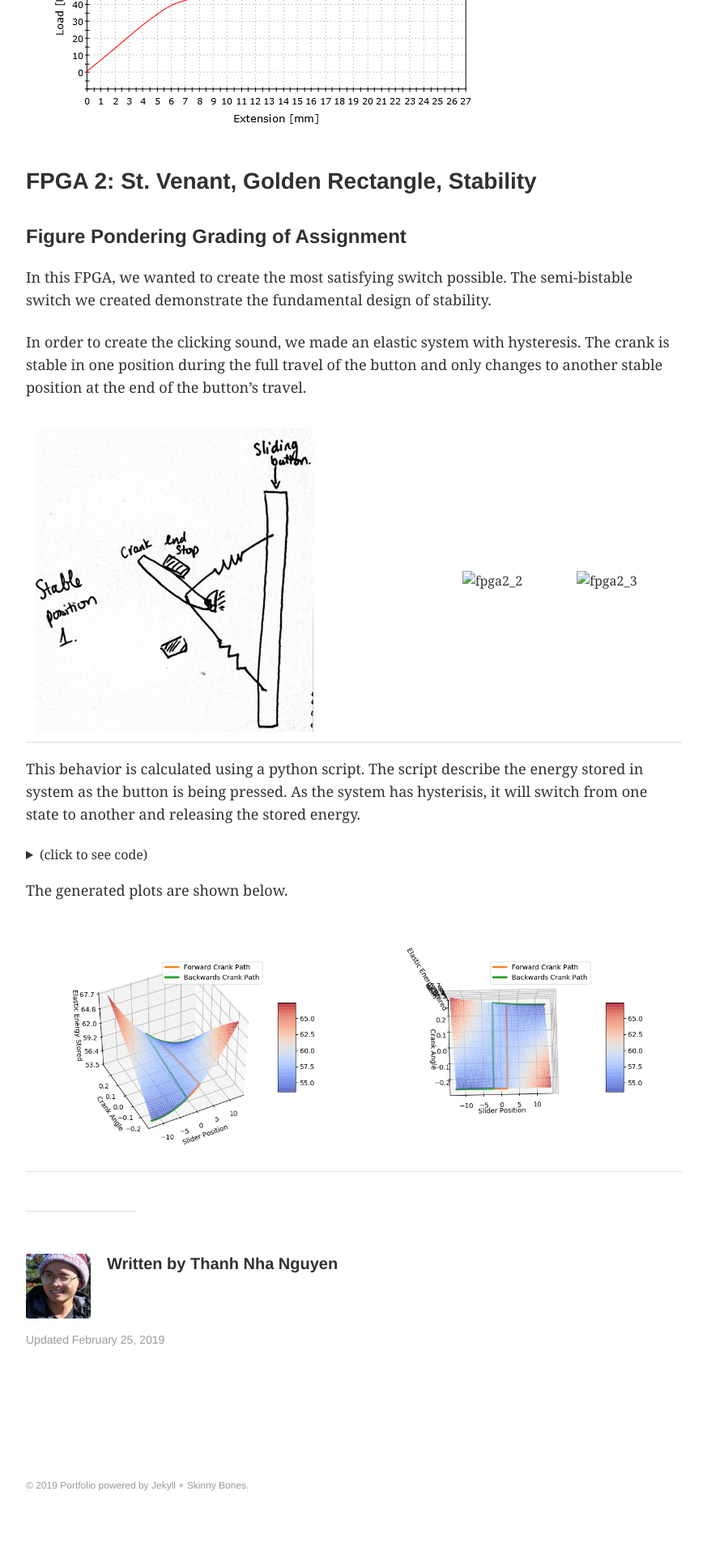
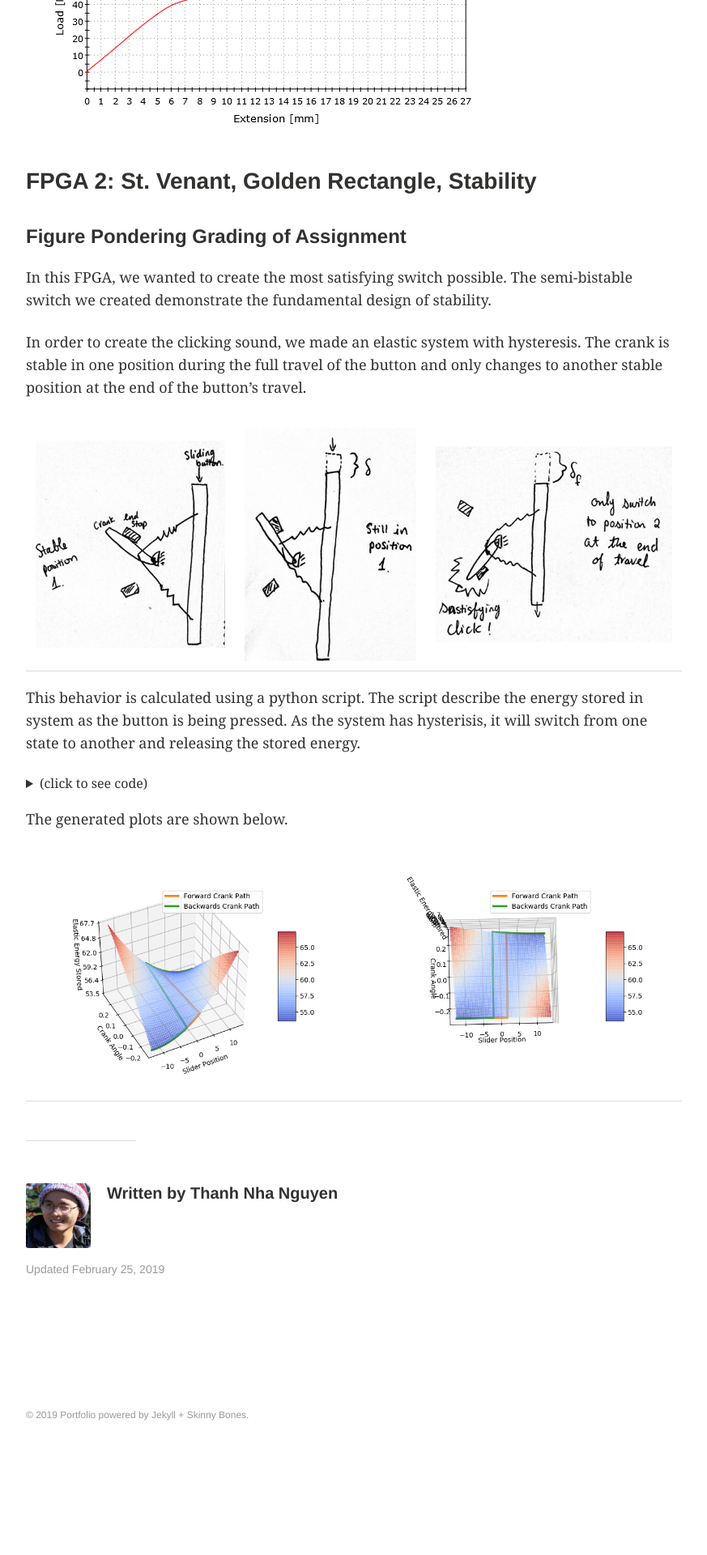
Before and after one commit to zicez/zicez.github.io, a Jekyll site: the page built from _posts/portfolio/2019-02-25-FPGA.md, in a window 1280 px wide. Shown: the part 2973-4893 px from the top of the page at 81% size, without its empty margins (64-937 px from the left). Built offline with Jekyll 4.4.1, drawn with Linux system fonts in a browser that asks for light colours; after the commit the page ends 4806 px from its top, so only the background shows below that.

Commit message:
fix image

```diff
--- a/_posts/portfolio/2019-02-25-FPGA.md
+++ b/_posts/portfolio/2019-02-25-FPGA.md
@@ -96,7 +96,7 @@ In this FPGA, we wanted to create the most satisfying switch possible. The semi-
 
 In order to create the clicking sound, we made an elastic system with hysteresis. The crank is stable in one position during the full travel of the button and only changes to another stable position at the end of the button’s travel.
 
-|<img alt="fpga2_1" src="/images/fpga/fpga2/state1.jpg">|<img alt="fpga2_2" src="/images/fpga/fpga1/state2.jpg">| <img alt="fpga2_3" src="/images/fpga/fpga1/state3.jpg">|
+|<img alt="fpga2_1" src="/images/fpga/fpga2/state1.jpg">|<img alt="fpga2_2" src="/images/fpga/fpga2/state2.jpg">| <img alt="fpga2_3" src="/images/fpga/fpga2/state3.jpg">|
 
 This behavior is calculated using a python script. The script describe the energy stored in system as the button is being pressed. As the system has hysterisis, it will switch from one state to another and releasing the stored energy.
 
```
